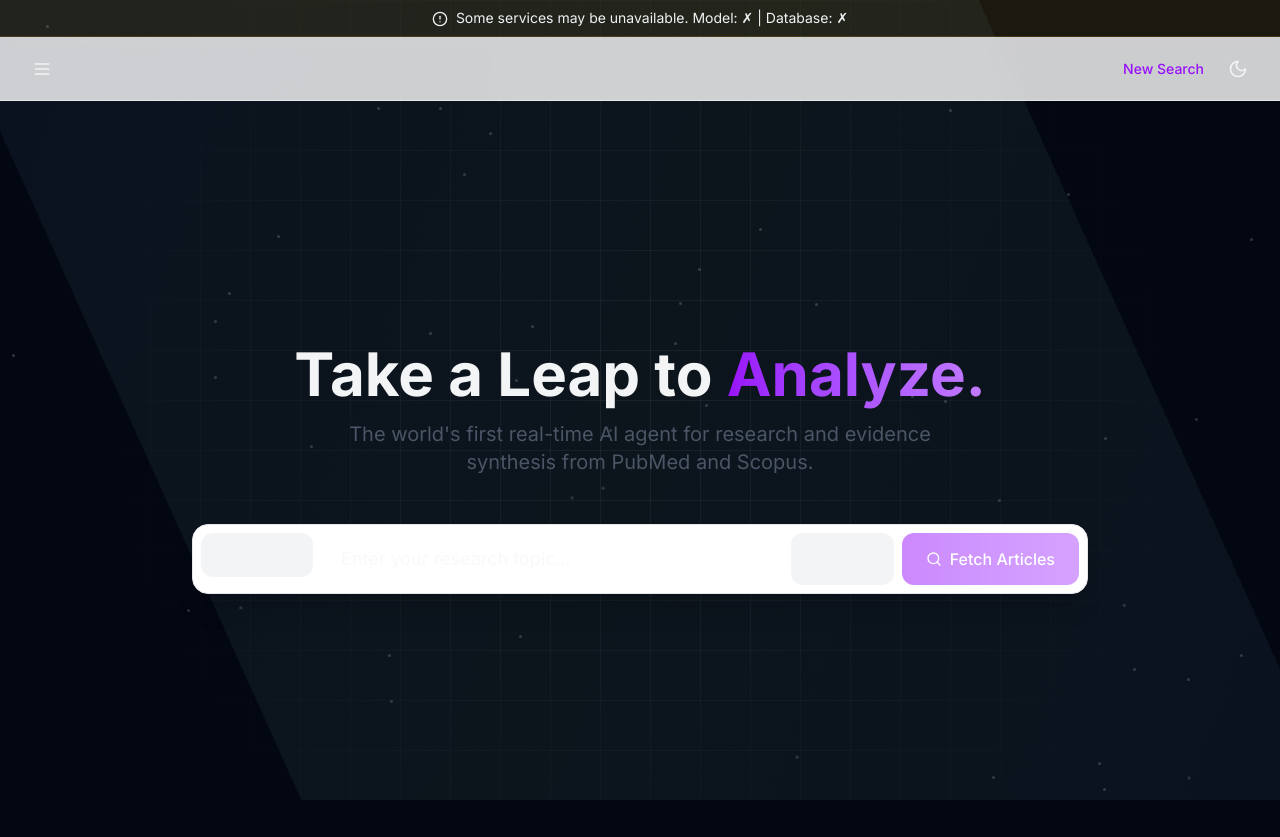
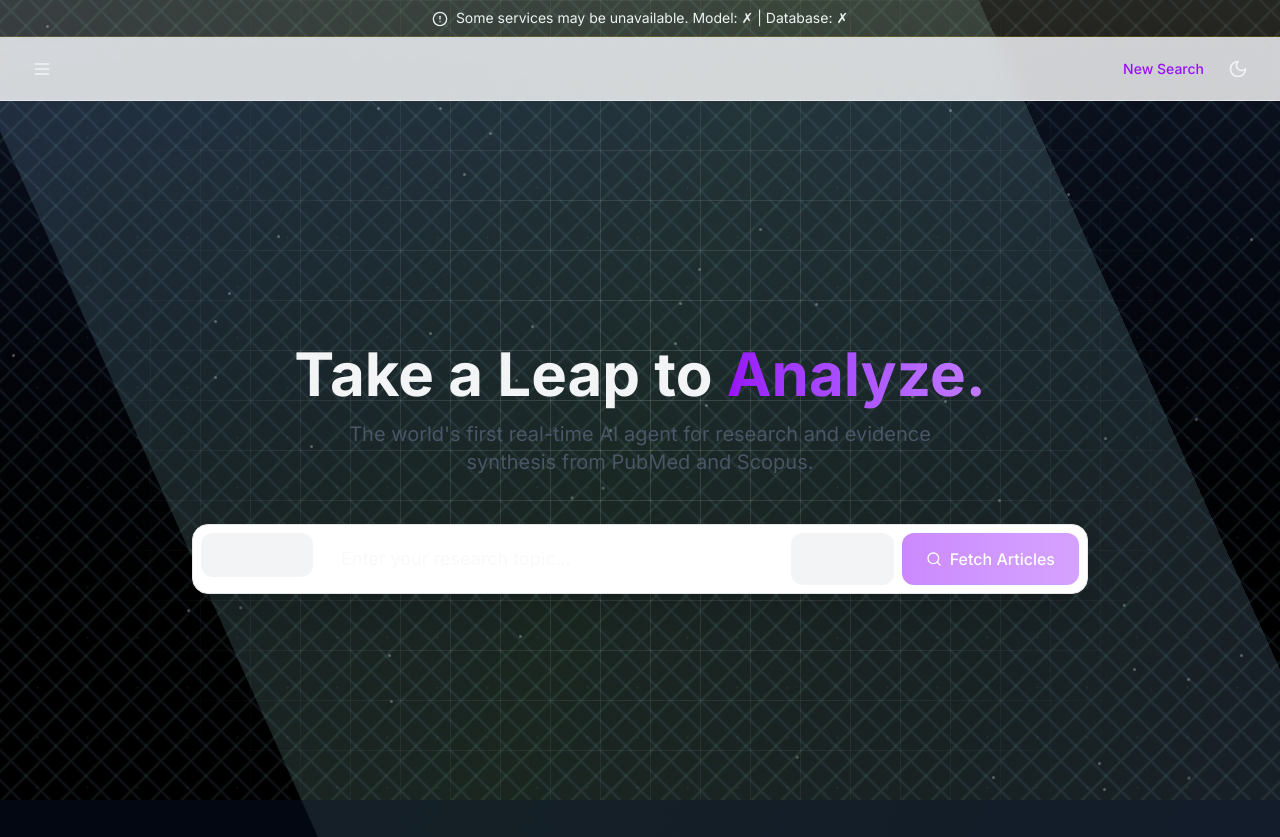
Before and after one commit to GODseye17/ChatSection, a Next.js app: page / in a window 1280 px wide. Built offline with nearby package versions, Linux system fonts and the light colour scheme; no server answers.

Commit message:
Enhance UI and fix background rendering

```diff
--- a/app/component/layout/Sidebar.js
+++ b/app/component/layout/Sidebar.js
@@ -10,7 +10,7 @@ export default function Sidebar({
 }) {
   return (
     <div className={`fixed inset-y-0 left-0 z-50 w-80 transform transition-transform duration-300 ${sidebarOpen ? 'translate-x-0' : '-translate-x-full'}`}>
-      <div className="h-full bg-gray-900 border-r border-gray-800 flex flex-col">
+      <div className="h-full bg-gray-900/95 backdrop-blur-lg border-r border-gray-800 flex flex-col">
         <div className="p-6 border-b border-gray-800">
           <div className="flex items-center gap-3">
             <div className="w-10 h-10 bg-gradient-to-br from-purple-500 to-purple-700 rounded-xl flex items-center justify-center">
@@ -23,24 +23,17 @@ export default function Sidebar({
         <div className="flex-1 overflow-y-auto p-4">
           <div className="space-y-2">
             {conversationHistory.map((item, idx) => (
-              <div
+              <button
                 key={idx}
-                className="p-4 rounded-xl hover:bg-gray-800 cursor-pointer transition-colors group relative overflow-hidden"
+                className="w-full p-4 rounded-xl bg-gray-800/50 hover:bg-gray-800 transition-colors text-left border border-gray-700/50"
                 onClick={() => onSelectConversation(item)}
               >
-                <div className="animated-bg opacity-10">
-                  <div className="grid-pattern"></div>
-                  <div className="particles"></div>
-                  <div className="gradient-layer"></div>
+                <div className="font-medium text-sm mb-2 text-gray-200">{item.topic}</div>
+                <div className="text-xs text-gray-500 flex items-center gap-1">
+                  <Clock className="w-3 h-3" />
+                  {formatTimestamp(item.timestamp)}
                 </div>
-                <div className="relative z-10">
-                  <div className="font-medium text-sm mb-1 group-hover:text-purple-400 transition-colors">{item.topic}</div>
-                  <div className="text-xs text-gray-500 flex items-center gap-1">
-                    <Clock className="w-3 h-3" />
-                    {formatTimestamp(item.timestamp)}
-                  </div>
-                </div>
-              </div>
+              </button>
             ))}
           </div>
         </div>
--- a/app/globals.css
+++ b/app/globals.css
@@ -63,89 +63,7 @@ body {
   );
 }
 
-/* Matrix digital rain effect */
-.matrix-rain {
-  position: absolute;
-  inset: 0;
-  background: linear-gradient(180deg,
-    transparent 0%,
-    rgba(0, 255, 170, 0.05) 50%,
-    transparent 100%
-  );
-  animation: matrix-fall 20s linear infinite;
-  opacity: 0.3;
-}
-
-/* Neural network effect */
-.neural-lines {
-  position: absolute;
-  inset: 0;
-  background-size: 200% 200%;
-  animation: neural-shift 15s infinite linear;
-  opacity: 0.15;
-  mix-blend-mode: screen;
-  background-image:
-    linear-gradient(45deg, rgba(147, 197, 253, 0.2) 1px, transparent 1px),
-    linear-gradient(-45deg, rgba(167, 243, 208, 0.2) 1px, transparent 1px);
-  background-size: 50px 50px;
-}
-
-/* Energy waves */
-.energy-waves {
-  position: absolute;
-  inset: 0;
-  background: radial-gradient(circle at 50% 50%,
-    rgba(147, 197, 253, 0.1) 0%,
-    transparent 70%
-  );
-  animation: pulse 4s ease-in-out infinite;
-  opacity: 0.2;
-}
-
-/* Holographic effect */
-.holographic {
-  position: absolute;
-  inset: 0;
-  background: linear-gradient(
-    120deg,
-    transparent 0%,
-    rgba(147, 197, 253, 0.1) 25%,
-    rgba(167, 243, 208, 0.1) 50%,
-    rgba(147, 197, 253, 0.1) 75%,
-    transparent 100%
-  );
-  animation: holo-shift 8s linear infinite;
-  opacity: 0.2;
-}
-
-/* Circuit board pattern */
-.circuit-pattern {
-  position: absolute;
-  inset: 0;
-  background-image:
-    radial-gradient(circle at 50% 50%, rgba(147, 197, 253, 0.2) 1px, transparent 1px),
-    radial-gradient(circle at 0% 0%, rgba(167, 243, 208, 0.2) 1px, transparent 1px);
-  background-size: 30px 30px;
-  animation: circuit 30s linear infinite;
-  opacity: 0.15;
-}
-
-/* DNA helix */
-.dna-helix {
-  position: absolute;
-  inset: 0;
-  background: repeating-linear-gradient(
-    45deg,
-    transparent 0%,
-    rgba(147, 197, 253, 0.1) 25%,
-    transparent 50%
-  );
-  background-size: 100px 100px;
-  animation: dna-rotate 20s linear infinite;
-  opacity: 0.2;
-}
-
-/* Connecting dots network */
+/* Network dots and lines */
 .network-dots {
   position: absolute;
   inset: 0;
@@ -263,36 +181,6 @@ body {
   100% { transform: rotate(360deg) scale(1); }
 }
 
-@keyframes matrix-fall {
-  0% { transform: translateY(-100%); }
-  100% { transform: translateY(100%); }
-}
-
-@keyframes neural-shift {
-  0% { background-position: 0% 0%; }
-  100% { background-position: 200% 200%; }
-}
-
-@keyframes pulse {
-  0%, 100% { transform: scale(1); opacity: 0.2; }
-  50% { transform: scale(1.1); opacity: 0.4; }
-}
-
-@keyframes holo-shift {
-  0% { background-position: -200% 0; }
-  100% { background-position: 200% 0; }
-}
-
-@keyframes circuit {
-  0% { transform: rotate(0deg); }
-  100% { transform: rotate(360deg); }
-}
-
-@keyframes dna-rotate {
-  0% { background-position: 0 0; }
-  100% { background-position: 100px 100px; }
-}
-
 @keyframes network-pulse {
   0%, 100% { opacity: 0.1; }
   50% { opacity: 0.3; }
@@ -303,14 +191,19 @@ body {
   100% { background-position: 30px 30px; }
 }
 
-@keyframes message-glow {
-  0%, 100% { opacity: 0.2; }
-  50% { opacity: 0.4; }
+@keyframes pulse {
+  0%, 100% { transform: scale(1); opacity: 0.2; }
+  50% { transform: scale(1.1); opacity: 0.4; }
 }
 
 @keyframes rotate {
   0% { transform: rotate(0deg); }
   100% { transform: rotate(360deg); }
+}
+
+@keyframes message-glow {
+  0%, 100% { opacity: 0.2; }
+  50% { opacity: 0.4; }
 }
 
 @keyframes input-glow {
--- a/app/page.js
+++ b/app/page.js
@@ -224,8 +224,20 @@ export default function VivumPlatform() {
   };
 
   return (
-    <div className="min-h-screen dark">
-      <div className="bg-gray-950 text-gray-100 min-h-screen transition-colors duration-300">
+    <div className="min-h-screen bg-gray-950 text-gray-100">
+      <div className="min-h-screen relative">
+        <div className="fixed inset-0 pointer-events-none">
+          <div className="absolute inset-0 bg-gradient-to-b from-gray-900 to-black opacity-95"></div>
+          <div className="absolute inset-0">
+            <div className="grid-pattern"></div>
+            <div className="particles"></div>
+            <div className="network-dots"></div>
+            <div className="network-lines"></div>
+            <div className="gradient-layer"></div>
+          </div>
+        </div>
+
+        <div className="relative z-10">
           <ApiStatusBar apiStatus={apiStatus} />
 
           <Sidebar
@@ -266,6 +278,7 @@ export default function VivumPlatform() {
                 handleSendMessage={handleSendMessage}
                 topicStatus={topicStatus}
                 setIsSearchView={setIsSearchView}
+                setShowSources={setShowSources}
                 sidebarOpen={sidebarOpen}
               />
             )}
@@ -278,5 +291,6 @@ export default function VivumPlatform() {
           />
         </div>
       </div>
+    </div>
   );
 }
```
Lines whose indentation alone changed are shown as unchanged.
